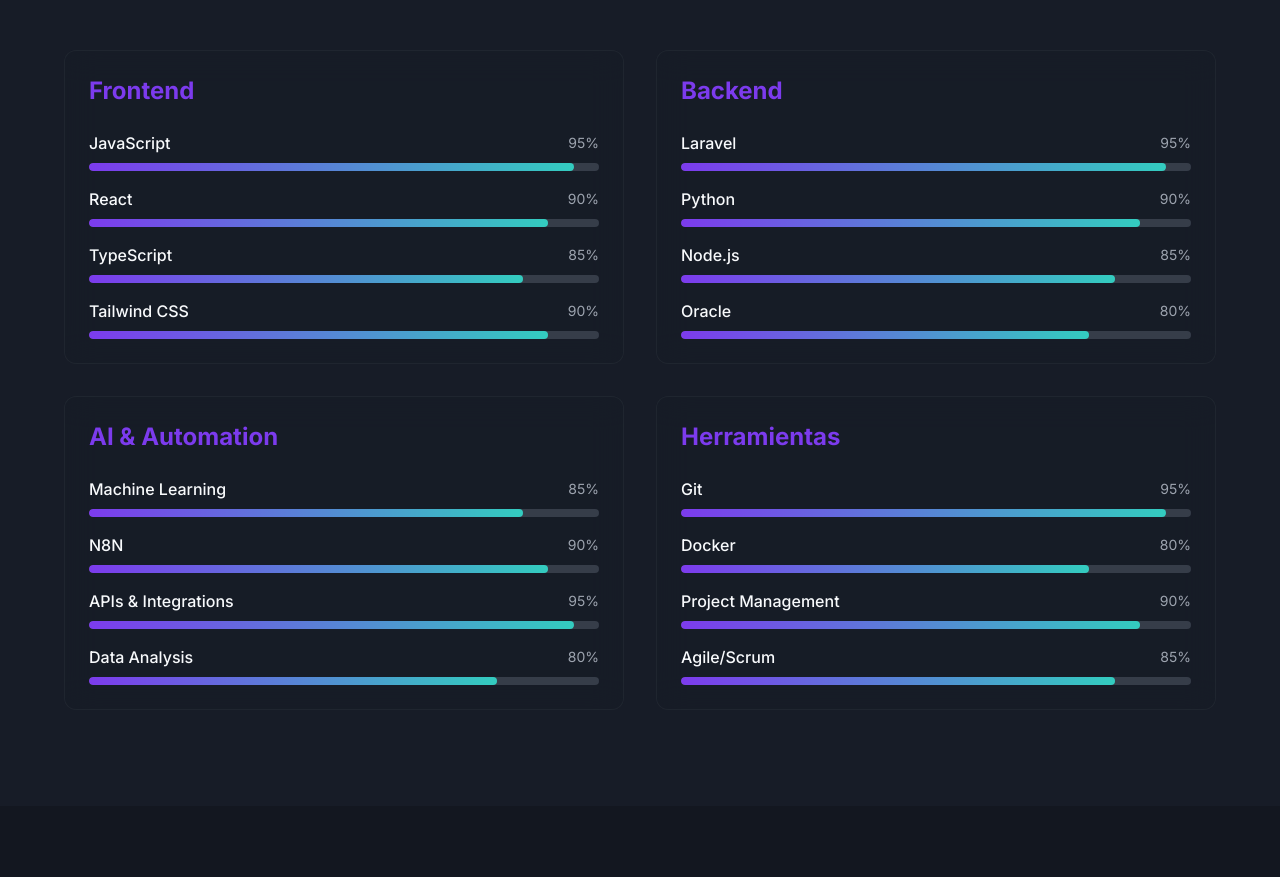
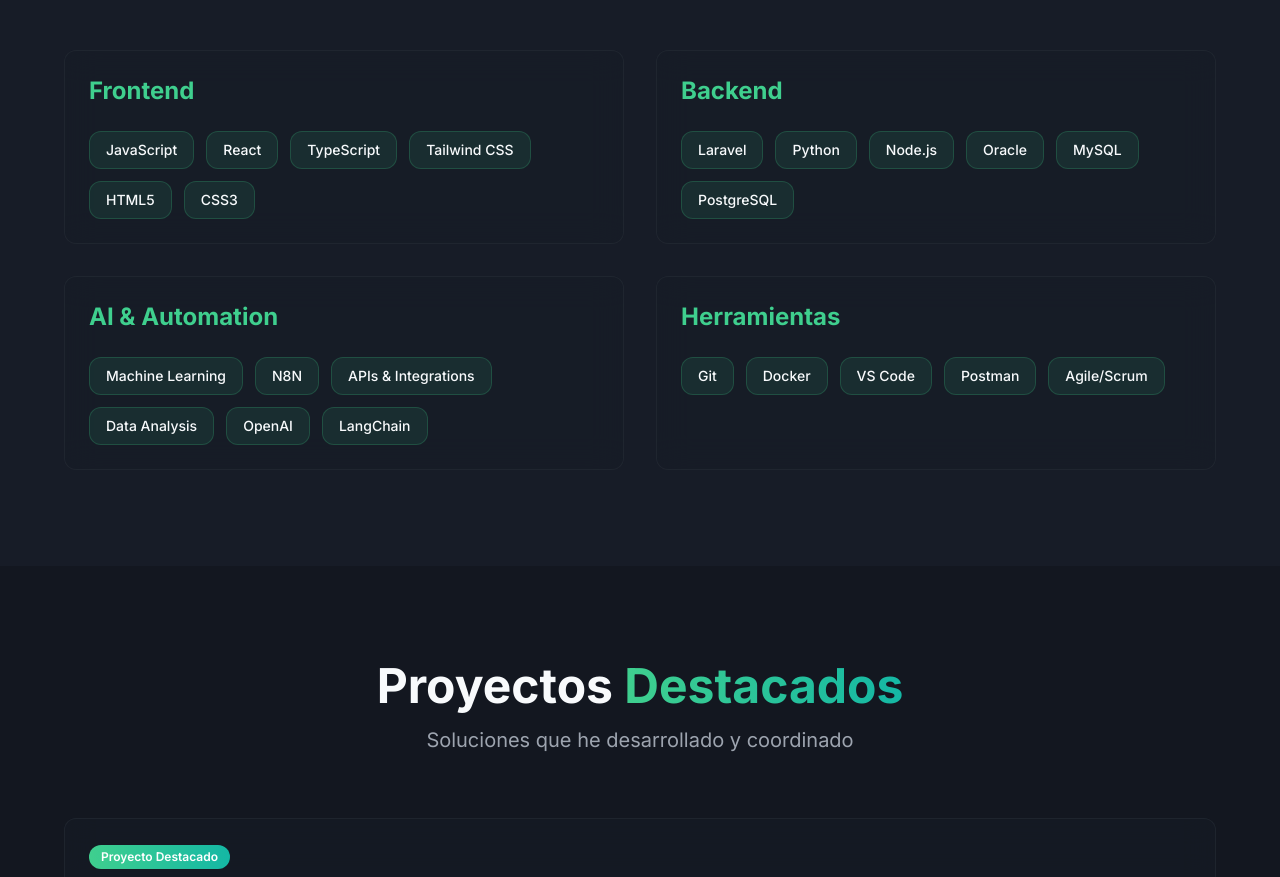
Before and after one commit to kevinkemuel/kevinkemuel-portfolio-showcase, a React (Vite) app: page / in a window 1280 px wide. Shown: the part 1920-2797 px from the top of the page. Built offline with nearby package versions, Linux system fonts and the light colour scheme; the HTML template or start-up script is replaced by a standard one.

Commit message:
Refactor: Update skills section

```diff
--- a/src/components/Skills.tsx
+++ b/src/components/Skills.tsx
@@ -2,39 +2,19 @@ const Skills = () => {
   const skillCategories = [
     {
       title: "Frontend",
-      skills: [
-        { name: "JavaScript", level: 95 },
-        { name: "React", level: 90 },
-        { name: "TypeScript", level: 85 },
-        { name: "Tailwind CSS", level: 90 },
-      ],
+      skills: ["JavaScript", "React", "TypeScript", "Tailwind CSS", "HTML5", "CSS3"],
     },
     {
       title: "Backend",
-      skills: [
-        { name: "Laravel", level: 95 },
-        { name: "Python", level: 90 },
-        { name: "Node.js", level: 85 },
-        { name: "Oracle", level: 80 },
-      ],
+      skills: ["Laravel", "Python", "Node.js", "Oracle", "MySQL", "PostgreSQL"],
     },
     {
       title: "AI & Automation",
-      skills: [
-        { name: "Machine Learning", level: 85 },
-        { name: "N8N", level: 90 },
-        { name: "APIs & Integrations", level: 95 },
-        { name: "Data Analysis", level: 80 },
-      ],
+      skills: ["Machine Learning", "N8N", "APIs & Integrations", "Data Analysis", "OpenAI", "LangChain"],
     },
     {
       title: "Herramientas",
-      skills: [
-        { name: "Git", level: 95 },
-        { name: "Docker", level: 80 },
-        { name: "Project Management", level: 90 },
-        { name: "Agile/Scrum", level: 85 },
-      ],
+      skills: ["Git", "Docker", "VS Code", "Postman", "Agile/Scrum"],
     },
   ];
 
@@ -61,23 +41,14 @@ const Skills = () => {
                 style={{ animationDelay: `${catIndex * 0.1}s` }}
               >
                 <h3 className="text-2xl font-bold text-primary">{category.title}</h3>
-                <div className="space-y-4">
+                <div className="flex flex-wrap gap-3">
                   {category.skills.map((skill, skillIndex) => (
-                    <div key={skillIndex} className="space-y-2">
-                      <div className="flex justify-between items-center">
-                        <span className="font-medium">{skill.name}</span>
-                        <span className="text-sm text-muted-foreground">{skill.level}%</span>
-                      </div>
-                      <div className="h-2 bg-muted rounded-full overflow-hidden">
-                        <div
-                          className="h-full bg-gradient-to-r from-primary to-accent rounded-full transition-all duration-1000 ease-out"
-                          style={{
-                            width: `${skill.level}%`,
-                            animation: `slideIn 1s ease-out ${skillIndex * 0.1}s forwards`,
-                          }}
-                        />
-                      </div>
-                    </div>
+                    <span
+                      key={skillIndex}
+                      className="px-4 py-2 bg-primary/10 border border-primary/20 rounded-lg text-sm font-medium hover:bg-primary/20 transition-colors duration-300"
+                    >
+                      {skill}
+                    </span>
                   ))}
                 </div>
               </div>
@@ -86,13 +57,6 @@ const Skills = () => {
         </div>
       </div>
 
-      <style>{`
-        @keyframes slideIn {
-          from {
-            width: 0%;
-          }
-        }
-      `}</style>
     </section>
   );
 };
--- a/src/index.css
+++ b/src/index.css
@@ -17,7 +17,7 @@ All colors MUST be HSL.
     --popover: 220 25% 12%;
     --popover-foreground: 210 40% 98%;
 
-    --primary: 262 83% 58%;
+    --primary: 153 60% 53%;
     --primary-foreground: 210 40% 98%;
 
     --secondary: 220 25% 18%;
@@ -26,23 +26,23 @@ All colors MUST be HSL.
     --muted: 220 15% 25%;
     --muted-foreground: 217 10% 65%;
 
-    --accent: 175 60% 50%;
-    --accent-foreground: 220 25% 10%;
+    --accent: 173 80% 40%;
+    --accent-foreground: 210 40% 98%;
 
     --destructive: 0 84% 60%;
     --destructive-foreground: 210 40% 98%;
 
     --border: 220 15% 20%;
     --input: 220 15% 20%;
-    --ring: 262 83% 58%;
+    --ring: 153 60% 53%;
 
     --radius: 0.75rem;
 
-    --gradient-primary: linear-gradient(135deg, hsl(262 83% 58%), hsl(230 70% 60%));
-    --gradient-accent: linear-gradient(135deg, hsl(175 60% 50%), hsl(200 70% 55%));
-    --gradient-hero: linear-gradient(135deg, hsl(262 83% 58% / 0.1), hsl(175 60% 50% / 0.1));
+    --gradient-primary: linear-gradient(135deg, hsl(153 60% 53%), hsl(173 80% 40%));
+    --gradient-accent: linear-gradient(135deg, hsl(173 80% 40%), hsl(153 60% 53%));
+    --gradient-hero: linear-gradient(135deg, hsl(153 60% 53% / 0.1), hsl(173 80% 40% / 0.1));
 
-    --shadow-glow: 0 0 40px hsl(262 83% 58% / 0.3);
+    --shadow-glow: 0 0 40px hsl(153 60% 53% / 0.3);
     --shadow-card: 0 8px 32px hsl(220 25% 5% / 0.4);
 
     --transition-smooth: all 0.3s cubic-bezier(0.4, 0, 0.2, 1);
```
